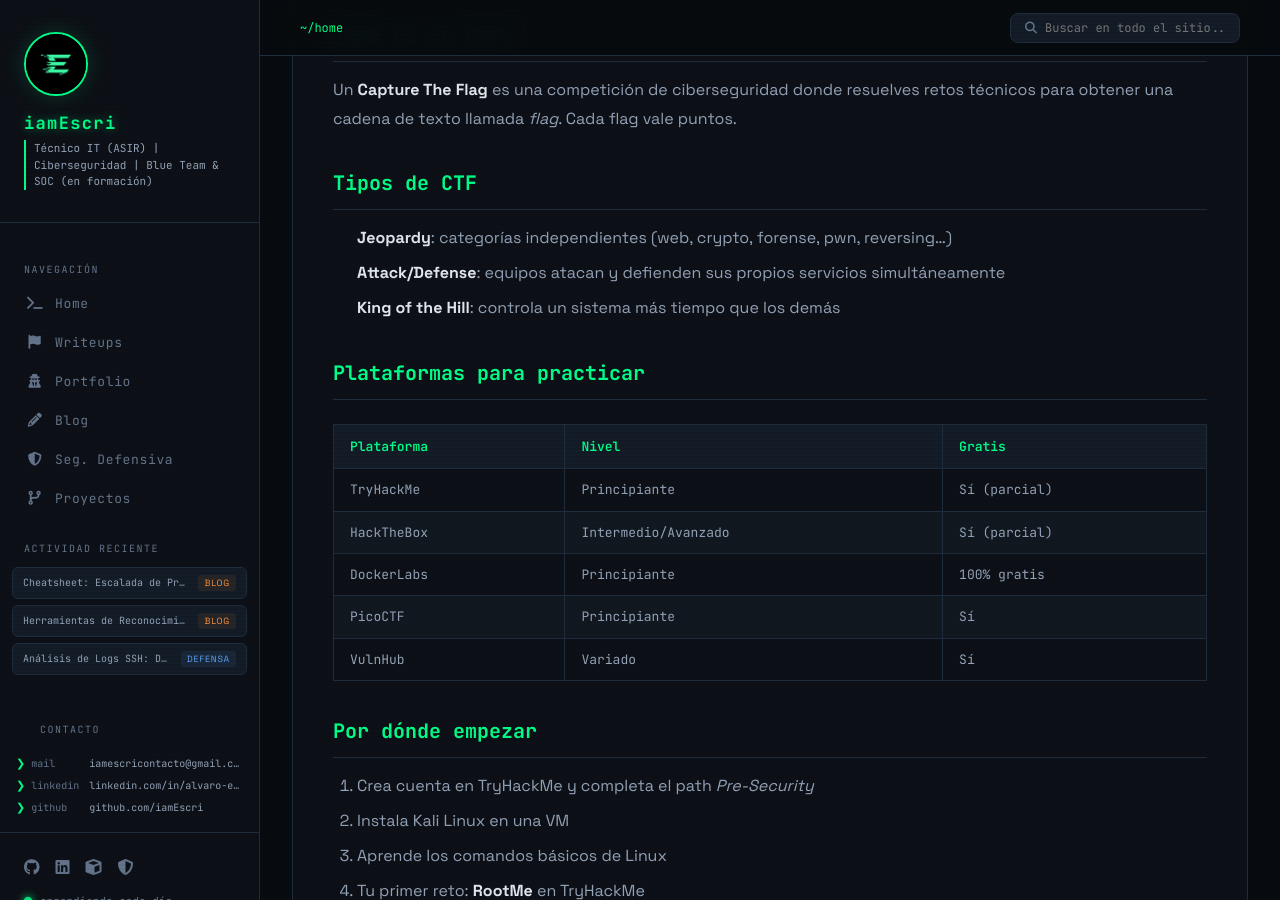
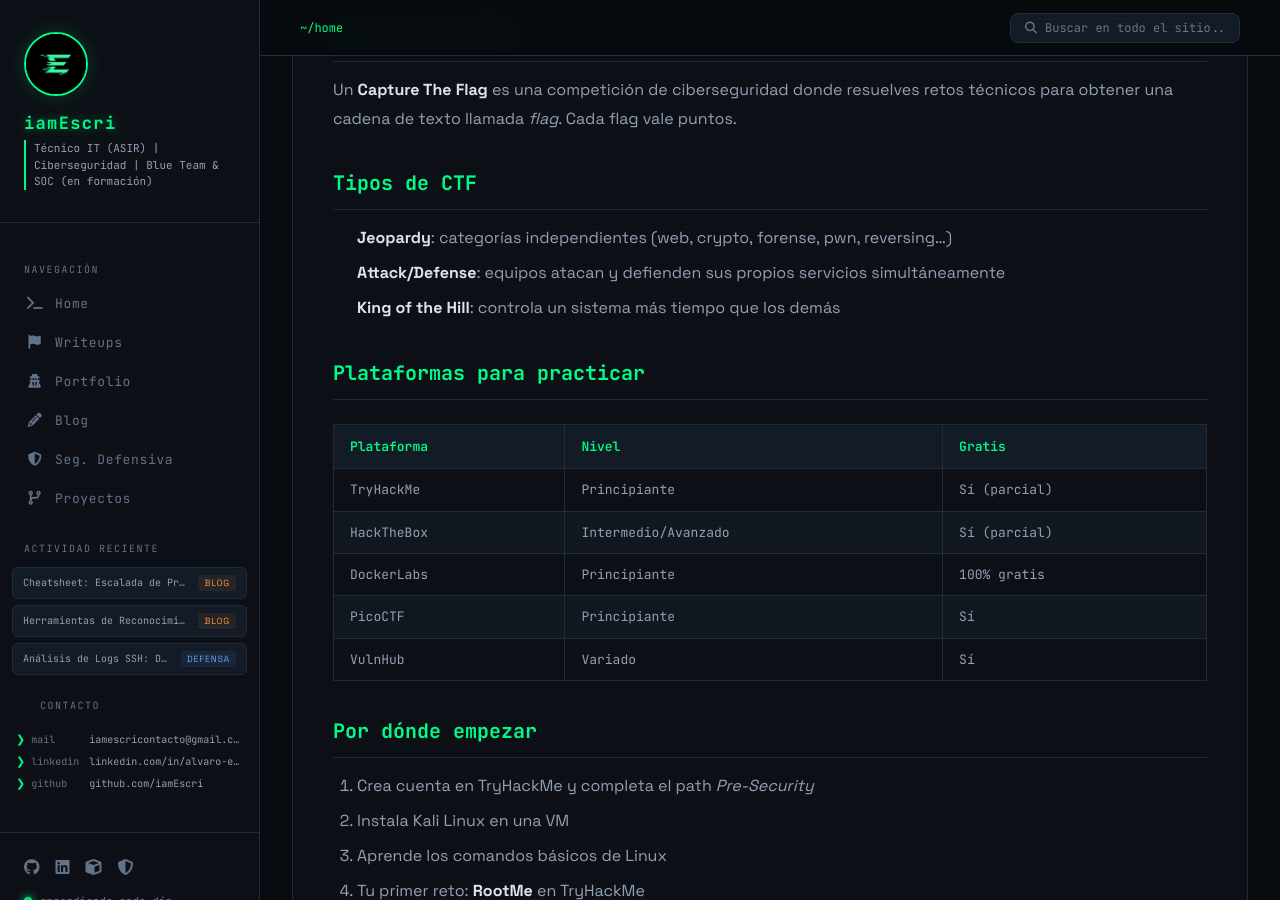
Before and after one commit to iamEscri/iamescri.github.io, a Jekyll site: the page built from _posts/blog/2026-03-20-que-es-un-ctf.md, in a window 1280 px wide and 900 px high, scrolled down 441 px. Built offline with Jekyll 4.4.1, drawn with Linux system fonts in a browser that asks for light colours.

Commit message:
Update sidebar.html

```diff
--- a/_includes/sidebar.html
+++ b/_includes/sidebar.html
@@ -76,10 +76,8 @@
     </div>
     {% endif %}
 
-  </nav>
-
     <div class="sidebar-contact">
-    <div class="nav-section">contacto</div>
+      <div class="nav-section" style="margin-top:24px;">contacto</div>
       {% if site.email %}
       <a href="mailto:{{ site.email }}" class="contact-row">
         <span class="c-prompt">❯</span>
@@ -105,6 +103,8 @@
       {% endif %}
     </div>
 
+  </nav>
+
   <div class="sidebar-footer">
     <div class="social-links">
       {% if site.social.github %}
```
Lines whose indentation alone changed are shown as unchanged.
